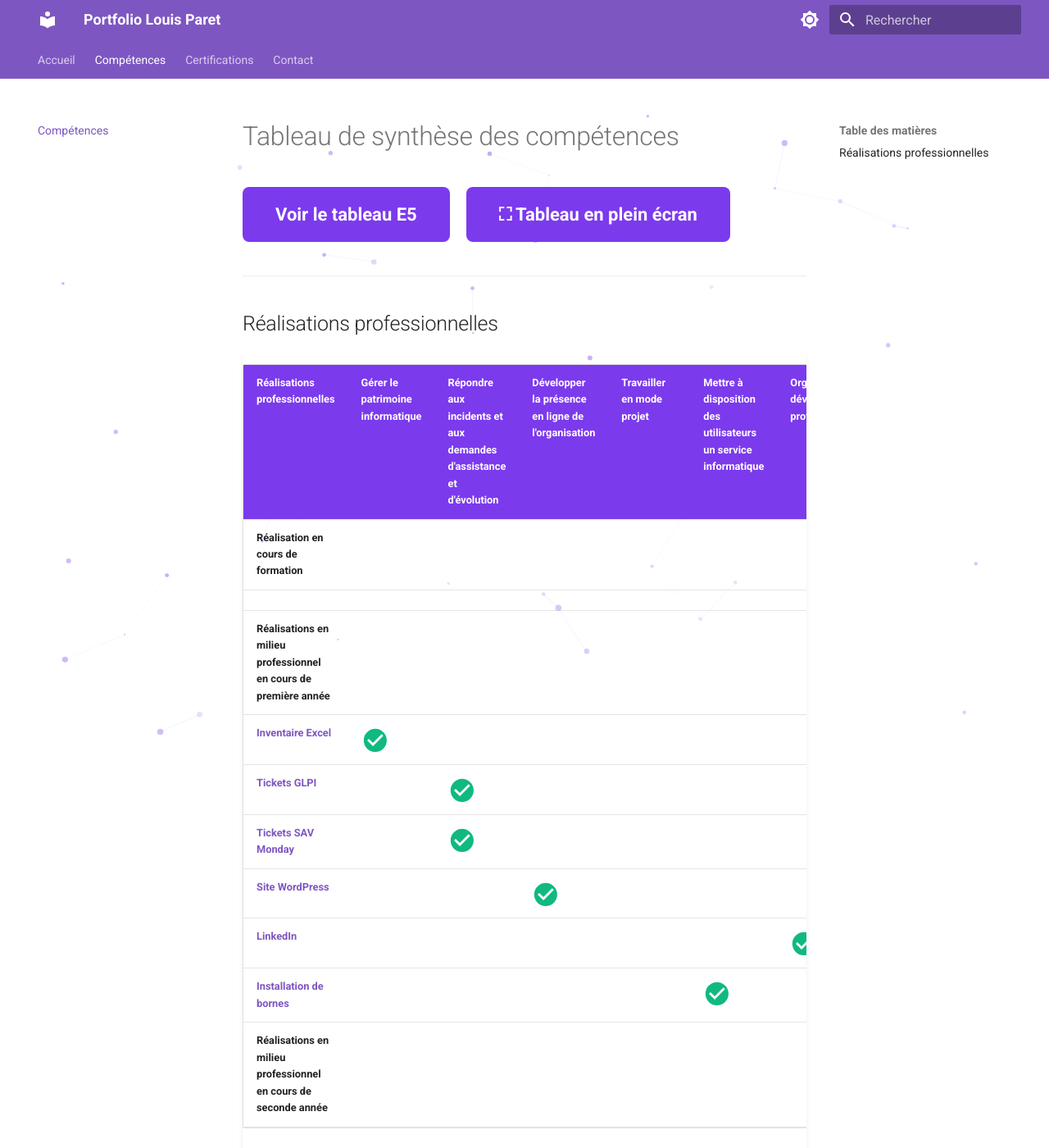
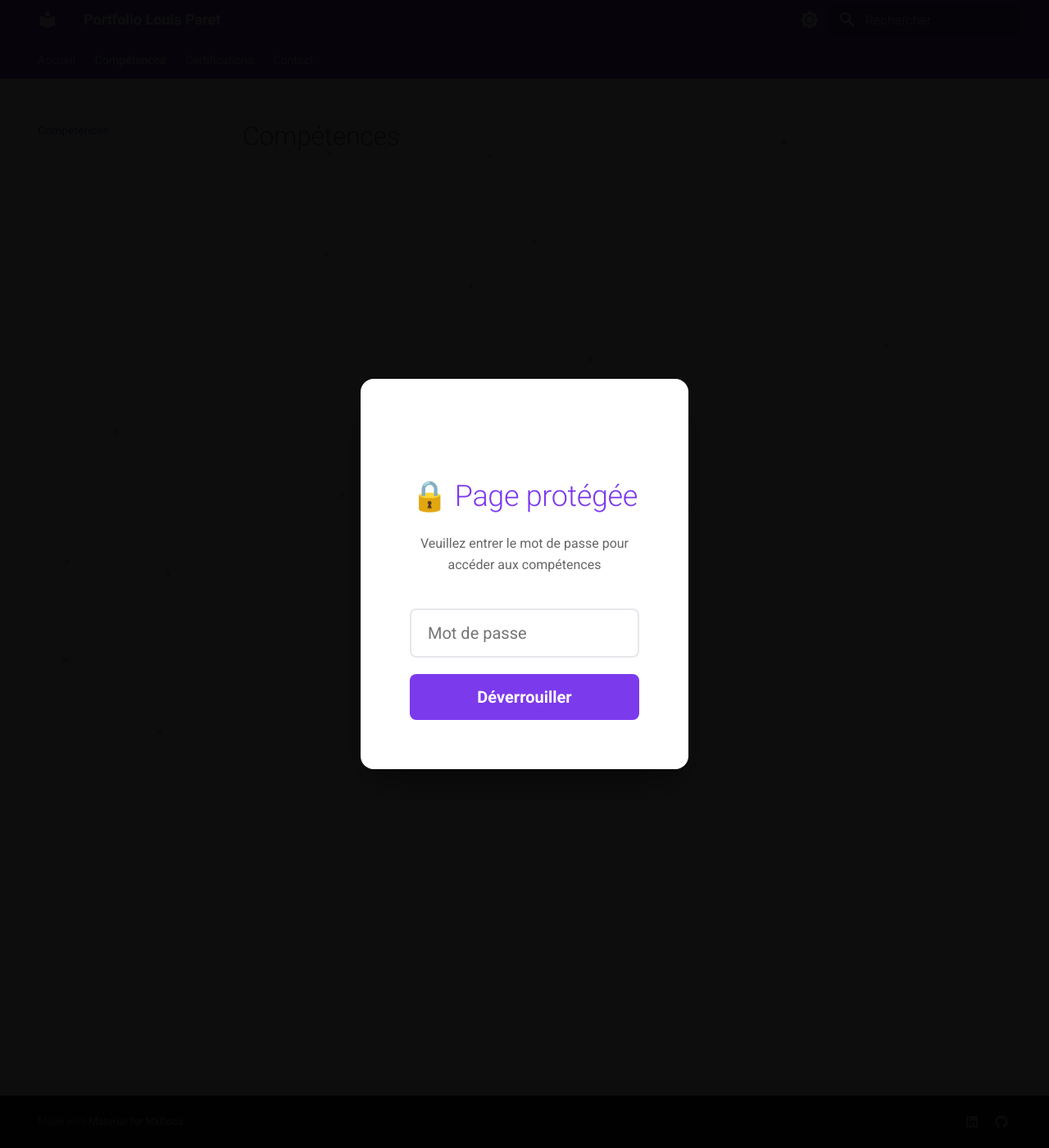
Before and after one commit to Louis-06/Portfolio, an MkDocs documentation site: the page built from docs/competences.md, in a window 1280 px wide and 1400 px high. Shown: the whole window at 82% size. Built offline with MkDocs 1.6.1 and Material for MkDocs 9.7.7, drawn with Linux system fonts in a browser that asks for light colours.

Commit message:
bloquage password

```diff
--- a/docs/assets/style.css
+++ b/docs/assets/style.css
@@ -8,6 +8,129 @@
   --green-check: #10b981;
   --card-shadow: 0 4px 6px -1px rgba(0, 0, 0, 0.1);
   --card-shadow-hover: 0 20px 25px -5px rgba(0, 0, 0, 0.1);
+}
+
+/* ========================================
+   Protection par mot de passe
+   ======================================== */
+.password-overlay {
+  position: fixed;
+  top: 0;
+  left: 0;
+  width: 100%;
+  height: 100%;
+  background: rgba(0, 0, 0, 0.95);
+  display: flex;
+  align-items: center;
+  justify-content: center;
+  z-index: 9999;
+  animation: fadeIn 0.3s ease;
+}
+
+.password-overlay.hidden {
+  display: none;
+}
+
+.password-container {
+  background: white;
+  padding: 3rem;
+  border-radius: 16px;
+  box-shadow: 0 25px 50px -12px rgba(0, 0, 0, 0.5);
+  max-width: 400px;
+  width: 90%;
+  text-align: center;
+  animation: slideUp 0.4s ease;
+}
+
+.password-container h2 {
+  color: var(--primary-purple);
+  margin-bottom: 1rem;
+  font-size: 1.8rem;
+}
+
+.password-container p {
+  color: #666;
+  margin-bottom: 2rem;
+}
+
+.password-form {
+  display: flex;
+  flex-direction: column;
+  gap: 1rem;
+}
+
+.password-input {
+  padding: 0.8rem 1rem;
+  border: 2px solid #e5e7eb;
+  border-radius: 8px;
+  font-size: 1rem;
+  transition: border-color 0.3s ease;
+}
+
+.password-input:focus {
+  outline: none;
+  border-color: var(--primary-purple);
+}
+
+.password-submit {
+  padding: 0.8rem 2rem;
+  background: var(--primary-purple);
+  color: white;
+  border: none;
+  border-radius: 8px;
+  font-size: 1rem;
+  font-weight: 600;
+  cursor: pointer;
+  transition: all 0.3s ease;
+}
+
+.password-submit:hover {
+  background: var(--dark-purple);
+  transform: translateY(-2px);
+  box-shadow: 0 10px 15px -3px rgba(124, 58, 237, 0.3);
+}
+
+.password-error {
+  color: #ef4444;
+  font-size: 0.9rem;
+  margin-top: 0.5rem;
+  display: none;
+}
+
+.password-error.show {
+  display: block;
+  animation: shake 0.5s ease;
+}
+
+.protected-content {
+  display: none;
+}
+
+.protected-content.unlocked {
+  display: block;
+  animation: fadeIn 0.5s ease;
+}
+
+@keyframes fadeIn {
+  from { opacity: 0; }
+  to { opacity: 1; }
+}
+
+@keyframes slideUp {
+  from {
+    opacity: 0;
+    transform: translateY(20px);
+  }
+  to {
+    opacity: 1;
+    transform: translateY(0);
+  }
+}
+
+@keyframes shake {
+  0%, 100% { transform: translateX(0); }
+  25% { transform: translateX(-10px); }
+  75% { transform: translateX(10px); }
 }
 
 /* ========================================
--- a/docs/competences.md
+++ b/docs/competences.md
@@ -1,3 +1,26 @@
+<!-- Overlay de mot de passe -->
+<div class="password-overlay" id="passwordOverlay">
+  <div class="password-container">
+    <h2>🔒 Page protégée</h2>
+    <p>Veuillez entrer le mot de passe pour accéder aux compétences</p>
+    <form class="password-form" id="passwordForm">
+      <input
+        type="password"
+        id="passwordInput"
+        class="password-input"
+        placeholder="Mot de passe"
+        autocomplete="off"
+        required
+      />
+      <button type="submit" class="password-submit">Déverrouiller</button>
+      <div class="password-error" id="passwordError">❌ Mot de passe incorrect</div>
+    </form>
+  </div>
+</div>
+
+<!-- Contenu protégé -->
+<div class="protected-content">
+
 # Tableau de synthèse des compétences
 
 <div class="competences-header">
@@ -31,3 +54,6 @@
 </div>
 
 ---
+
+</div>
+<!-- Fin du contenu protégé -->
--- a/docs/javascripts/custom.js
+++ b/docs/javascripts/custom.js
@@ -1,3 +1,63 @@
+// ========================================
+// Protection par mot de passe
+// ========================================
+function initPasswordProtection() {
+  const passwordOverlay = document.getElementById('passwordOverlay');
+  const passwordForm = document.getElementById('passwordForm');
+  const passwordInput = document.getElementById('passwordInput');
+  const passwordError = document.getElementById('passwordError');
+  const protectedContent = document.querySelector('.protected-content');
+
+  // Mot de passe (vous pouvez le changer ici)
+  const correctPassword = 'competences2026';
+
+  // Vérifier si déjà authentifié dans cette session
+  if (sessionStorage.getItem('authenticated') === 'true') {
+    unlockContent();
+    return;
+  }
+
+  if (passwordForm) {
+    passwordForm.addEventListener('submit', function(e) {
+      e.preventDefault();
+
+      const enteredPassword = passwordInput.value;
+
+      if (enteredPassword === correctPassword) {
+        // Mot de passe correct
+        sessionStorage.setItem('authenticated', 'true');
+        unlockContent();
+      } else {
+        // Mot de passe incorrect
+        passwordError.classList.add('show');
+        passwordInput.value = '';
+        passwordInput.focus();
+
+        // Masquer l'erreur après 3 secondes
+        setTimeout(() => {
+          passwordError.classList.remove('show');
+        }, 3000);
+      }
+    });
+  }
+
+  function unlockContent() {
+    if (passwordOverlay) {
+      passwordOverlay.classList.add('hidden');
+    }
+    if (protectedContent) {
+      protectedContent.classList.add('unlocked');
+    }
+  }
+}
+
+// Initialiser la protection au chargement de la page
+if (document.readyState === 'loading') {
+  document.addEventListener('DOMContentLoaded', initPasswordProtection);
+} else {
+  initPasswordProtection();
+}
+
 // ========================================
 // Fonction pour agrandir/réduire le tableau en plein écran
 // ========================================
```
